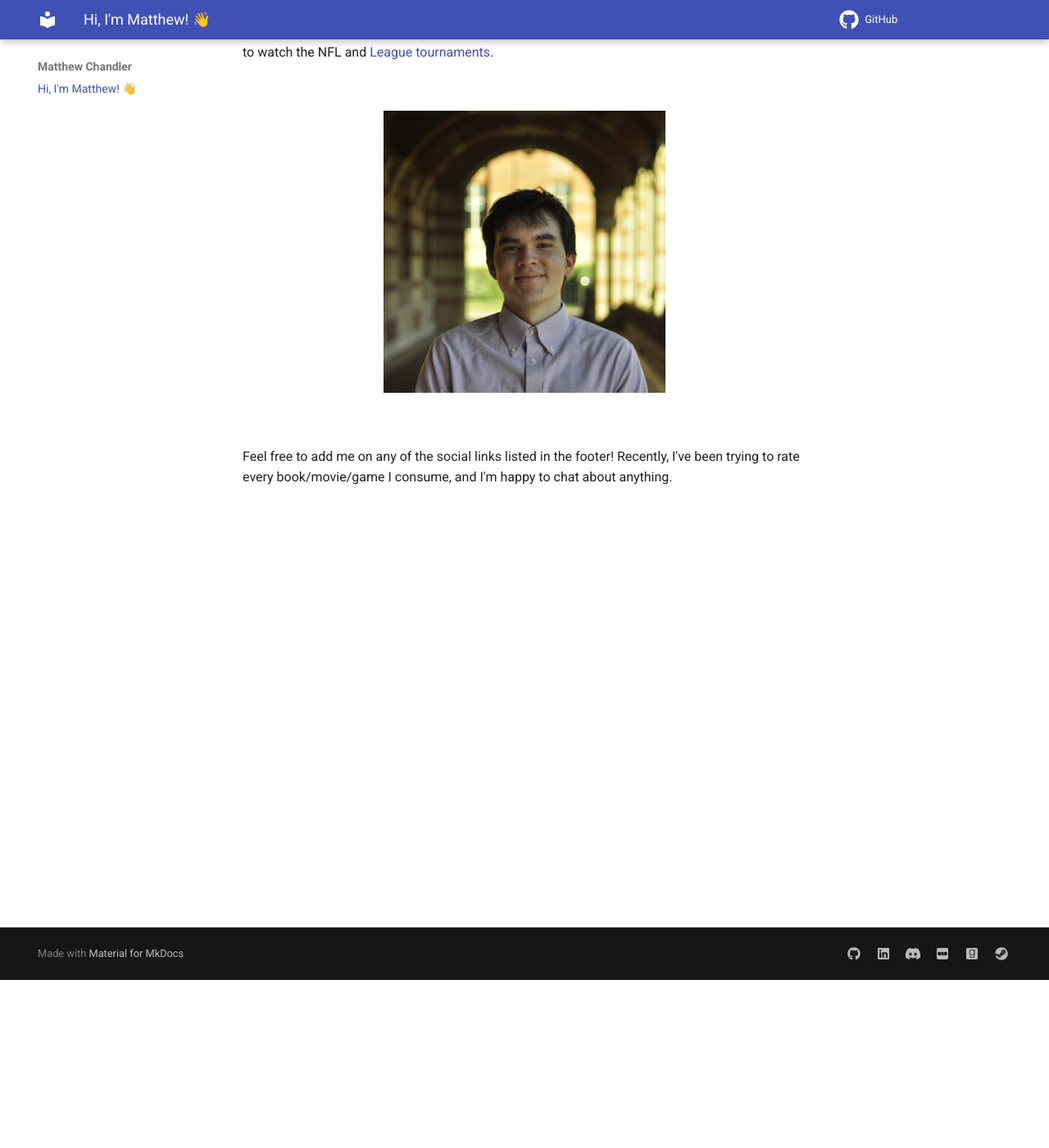
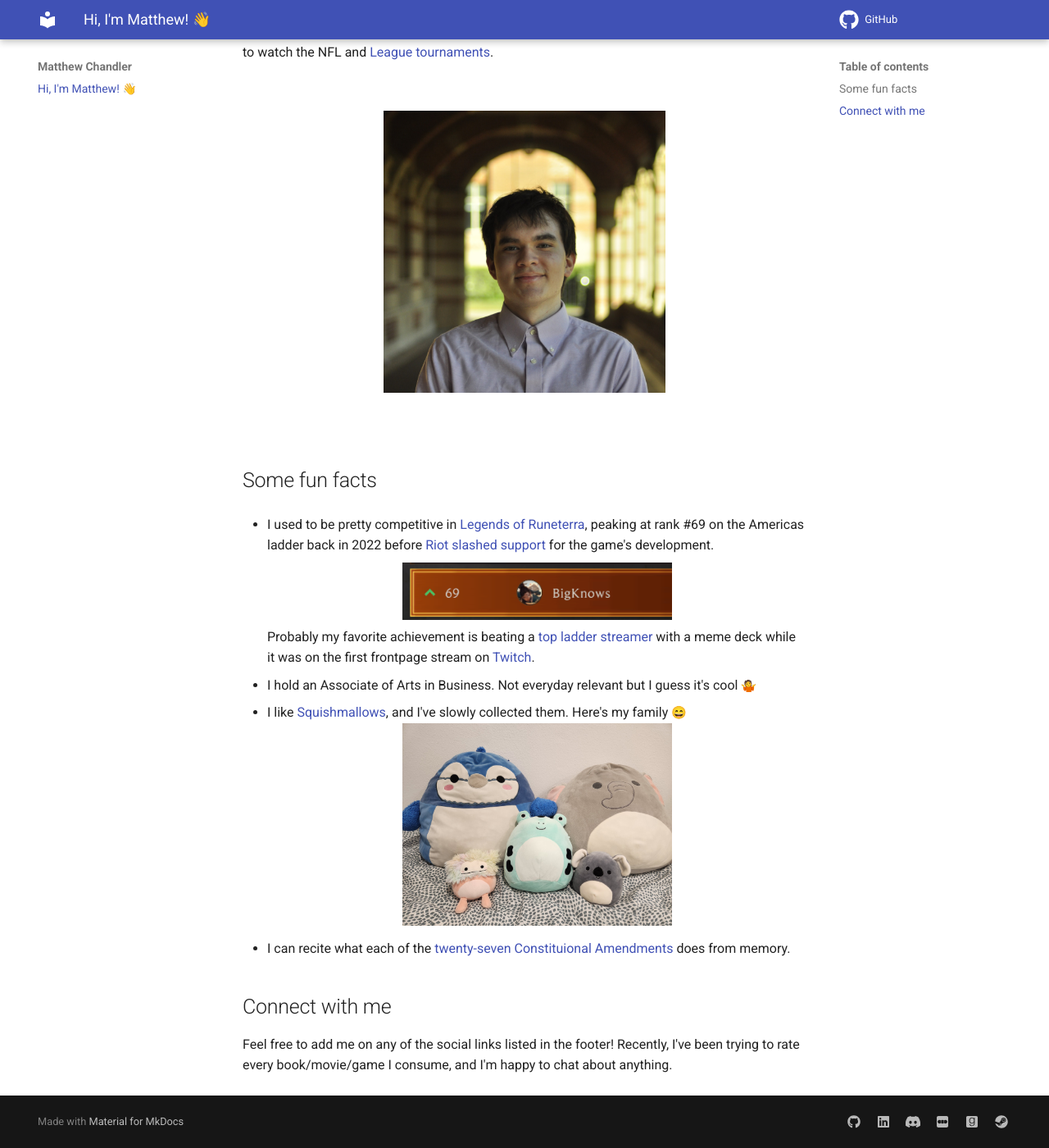
Before and after one commit to matthew-chandler/website, an MkDocs documentation site: the page built from docs/index.md, in a window 1280 px wide and 1400 px high, scrolled down 205 px. Shown: the whole window at 82% size. Built offline with MkDocs 1.6.1 and Material for MkDocs 9.7.7, drawn with Linux system fonts in a browser that asks for light colours; emoji names are drawn with the system emoji font.

Commit message:
add some more fun facts

```diff
--- a/docs/index.md
+++ b/docs/index.md
@@ -10,4 +10,22 @@ I'm a currently a computer engineering student at UCLA. Though I mainly consider
 
 <br>
 
+## Some fun facts
+
+- I used to be pretty competitive in [Legends of Runeterra](https://playruneterra.com/en-us/), peaking at rank #69 on the Americas ladder back in 2022 before [Riot slashed support](https://playruneterra.com/en-us/news/game-updates/state-of-the-game-2024/) for the game's development.
+    <div style="text-align: center;">
+        <img src="images/RuneterraRank.png" alt="LoR Rank Peak" width="50%">
+    </div>
+    Probably my favorite achievement is beating a [top ladder streamer](https://www.twitch.tv/xaikado) with a meme deck while it was on the first frontpage stream on [Twitch](https://twitch.tv).
+
+- I hold an Associate of Arts in Business. Not everyday relevant but I guess it's cool :shrug:
+- I like [Squishmallows](https://en.wikipedia.org/wiki/Squishmallows), and I've slowly collected them. Here's my family :smile:
+    <div style="text-align: center;">
+        <img src="images/Squishmallows.jpg" alt="Nestor and Co." width="50%">
+    </div>
+- I can recite what each of the [twenty-seven Constituional Amendments](https://constitutioncenter.org/the-constitution/amendments) does from memory.
+
+
+## Connect with me
+
 Feel free to add me on any of the social links listed in the footer! Recently, I've been trying to rate every book/movie/game I consume, and I'm happy to chat about anything.
```
Also changed, not shown: docs/images/RuneterraRank.png (added), docs/images/Squishmallows.jpg (added).
